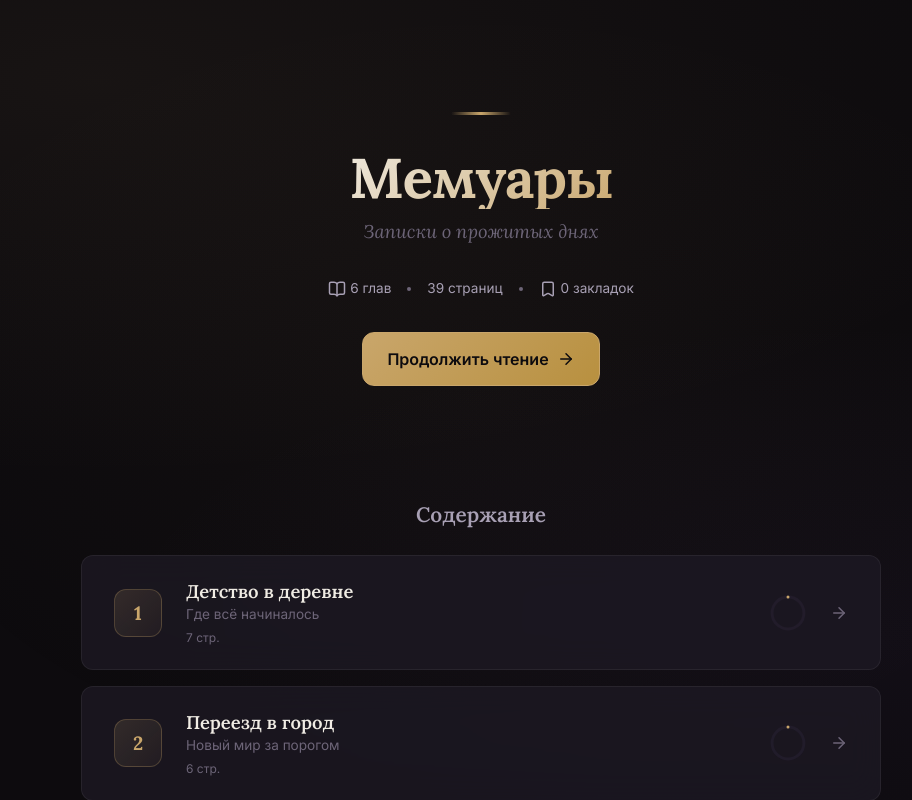
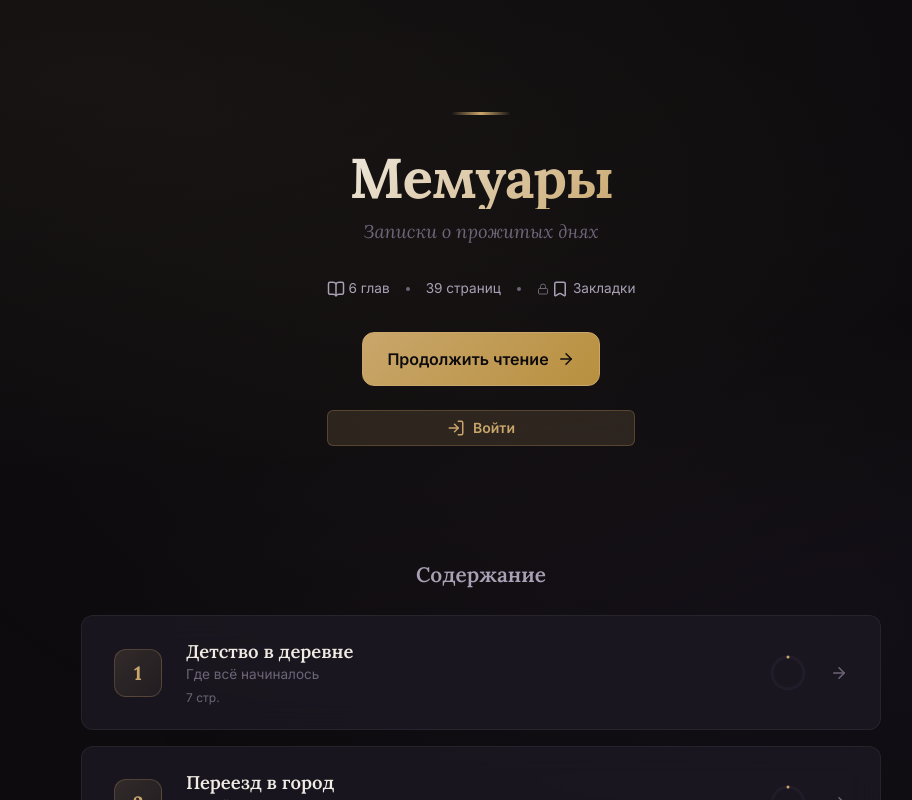
Before and after one commit to dimonss/memoirs, a React (Vite) app: page /dev/chapter/1/page/1 in a window 1280 px wide. Both pictures are taken after a click on the button "К содержанию". Shown: the top 800 px of the page, without its empty margins (159-1071 px from the left). Built offline with nearby package versions, Linux system fonts and the light colour scheme; no server answers.

Commit message:
Add auth button into home page

```diff
--- a/src/components/Reader.tsx
+++ b/src/components/Reader.tsx
@@ -150,12 +150,7 @@ export default function Reader() {
                     }
                     id="reader-bookmark-btn"
                 >
-                    {!isLoggedIn
-                        ? <Lock size={18} />
-                        : bookmarked
-                            ? <BookmarkCheck size={22} />
-                            : <Bookmark size={22} />
-                    }
+                    {bookmarked ? <BookmarkCheck size={22} /> : <Bookmark size={22} />}
                 </button>
             </header>
 
--- a/src/components/TableOfContents.tsx
+++ b/src/components/TableOfContents.tsx
@@ -1,11 +1,13 @@
 import { useNavigate } from 'react-router-dom';
 import { useBook } from '../context/BookContext';
 import { chapters, getTotalPages } from '../data/chapters';
-import { BookOpen, Bookmark, ArrowRight } from 'lucide-react';
+import { BookOpen, Bookmark, ArrowRight, LogIn, Lock } from 'lucide-react';
+import { useAuth } from '../context/AuthContext';
 
 export default function TableOfContents() {
     const navigate = useNavigate();
     const { currentPosition, getChapterProgress, bookmarks } = useBook();
+    const { isLoggedIn, openLoginModal } = useAuth();
 
     const totalPages = getTotalPages();
     const hasLastPosition = currentPosition.chapterId && currentPosition.pageId;
@@ -31,18 +33,39 @@ export default function TableOfContents() {
                         <span>{totalPages} страниц</span>
                     </div>
                     <div className="toc-stat-divider" />
+                    {!isLoggedIn ? (
+                        <button
+                            className="toc-stat toc-stat-btn"
+                            onClick={openLoginModal}
+                            title="Войдите, чтобы использовать закладки"
+                        >
+                            <Lock size={12} className="toc-stat-lock" />
+                            <Bookmark size={18} />
+                            <span>Закладки</span>
+                        </button>
+                    ) : (
                         <div className="toc-stat">
                             <Bookmark size={18} />
                             <span>{bookmarks.length} закладок</span>
                         </div>
+                    )}
                 </div>
 
+                <div className="toc-actions">
                     {hasLastPosition && (
                         <button className="btn btn-primary btn-lg toc-continue" onClick={continueReading}>
                             <span>Продолжить чтение</span>
                             <ArrowRight size={18} />
                         </button>
                     )}
+
+                    {!isLoggedIn && (
+                        <button className="btn btn-auth-hint" onClick={openLoginModal}>
+                            <LogIn size={18} />
+                            <span>Войти</span>
+                        </button>
+                    )}
+                </div>
             </header>
 
             {/* Chapter grid */}
--- a/src/index.css
+++ b/src/index.css
@@ -807,8 +807,34 @@ a:hover { color: var(--accent-light); }
   background: var(--text-muted);
 }
 
+.toc-stat-btn {
+  background: none;
+  border: none;
+  padding: 0;
+  font: inherit;
+  color: inherit;
+  cursor: pointer;
+  outline: none;
+  transition: color 0.2s;
+}
+.toc-stat-btn:hover {
+  color: var(--accent);
+}
+.toc-stat-lock {
+  opacity: 0.6;
+  margin-right: -2px;
+}
+
+.toc-actions {
+  display: flex;
+  flex-direction: column;
+  align-items: center;
+  gap: var(--space-md);
+  margin-top: var(--space-xl);
+}
+
 .toc-continue {
-  margin-top: var(--space-xl);
+  margin-top: 0;
 }
 
 .toc-chapters {
```
Lines whose indentation alone changed are shown as unchanged.
